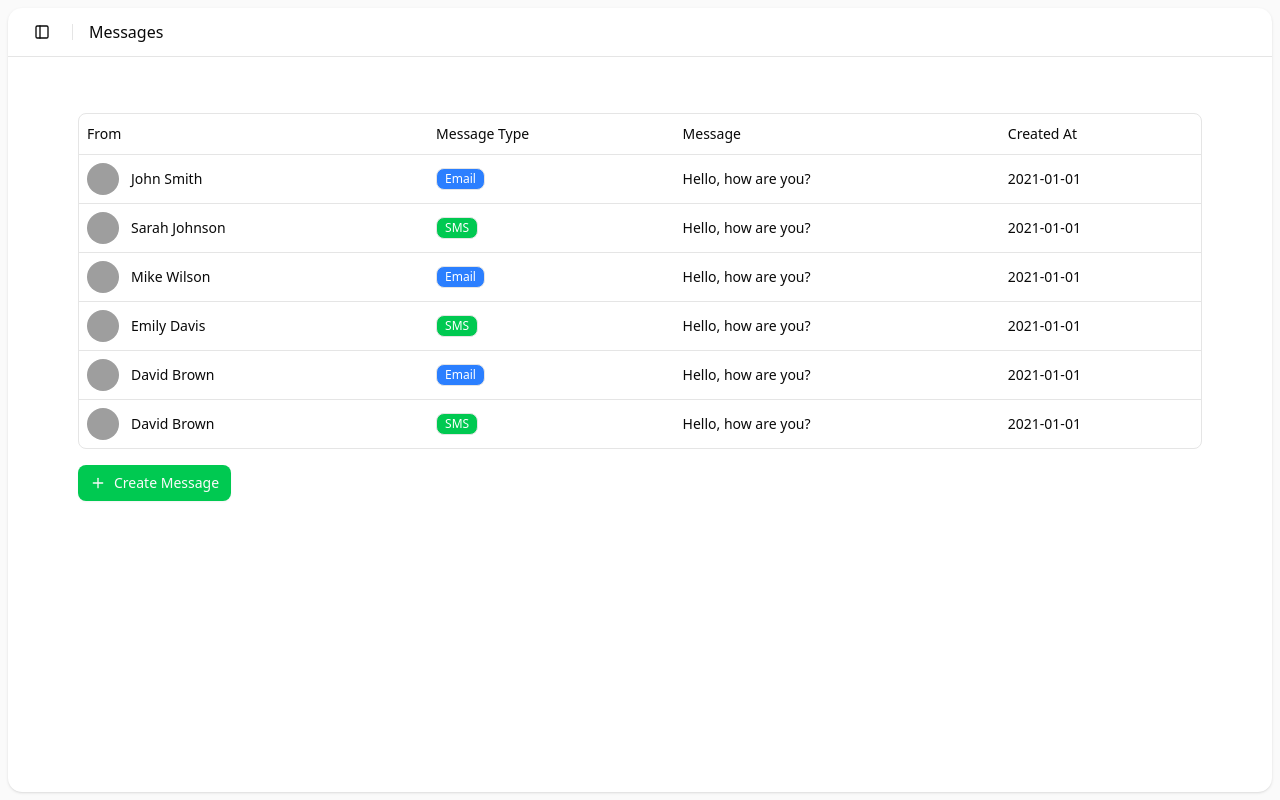
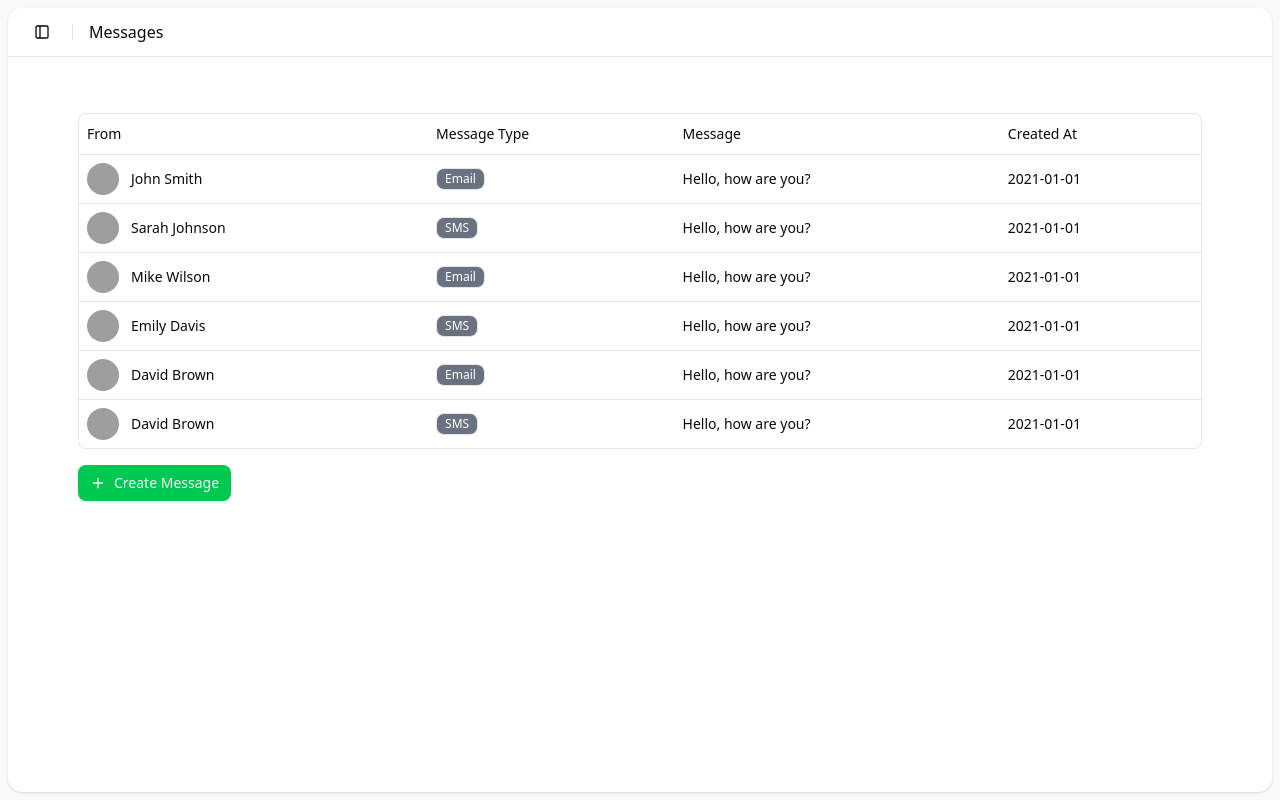
Before and after one commit to rajakrishna/smart-gym, a Next.js app: page /admin/messages in a window 1280 px wide. Built offline with nearby package versions, Linux system fonts and the light colour scheme; no server answers; grey boxes are pictures that could not be loaded.

Commit message:
fix: change messageType in messageTypeBadge component to check for lowercase rather than uppercase according to the ERD

```diff
--- a/app/admin/messages/columns.tsx
+++ b/app/admin/messages/columns.tsx
@@ -18,10 +18,12 @@ export type Messages = {
 }
 
 const messageTypeBadge = (messageType: string) => {
-    if (messageType === "Email") {
+    if (messageType === "email") {
         return <Badge variant="outline" className="bg-blue-500 text-white"><span className="font-medium">{messageType}</span></Badge>
-    } else if (messageType === "SMS") {
+    } else if (messageType === "sms") {
         return <Badge variant="outline" className="bg-green-500 text-white"><span className="font-medium">{messageType}</span></Badge>
+    } else if (messageType === "push") {
+        return <Badge variant="outline" className="bg-yellow-500 text-white"><span className="font-medium">{messageType}</span></Badge>
     } else {
         return <Badge variant="outline" className="bg-gray-500 text-white"><span className="font-medium">{messageType}</span></Badge>
     }
```
